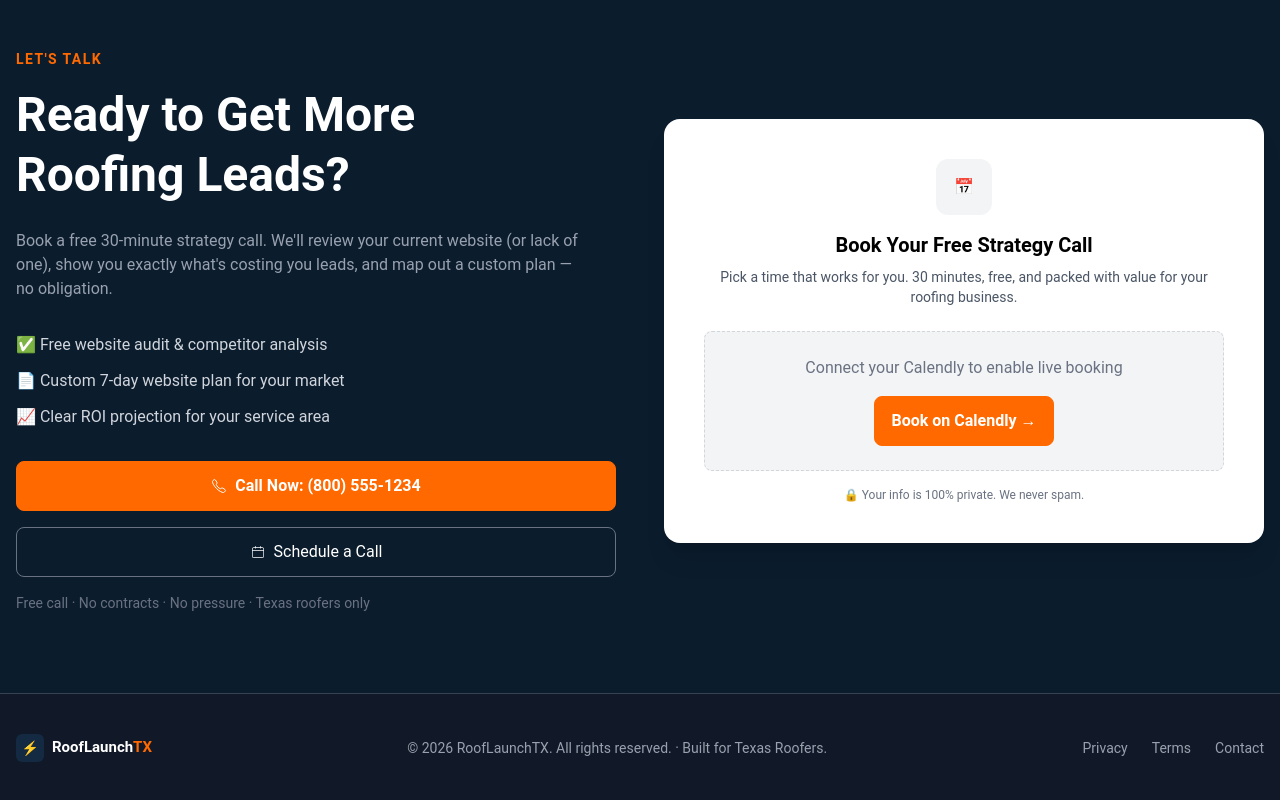
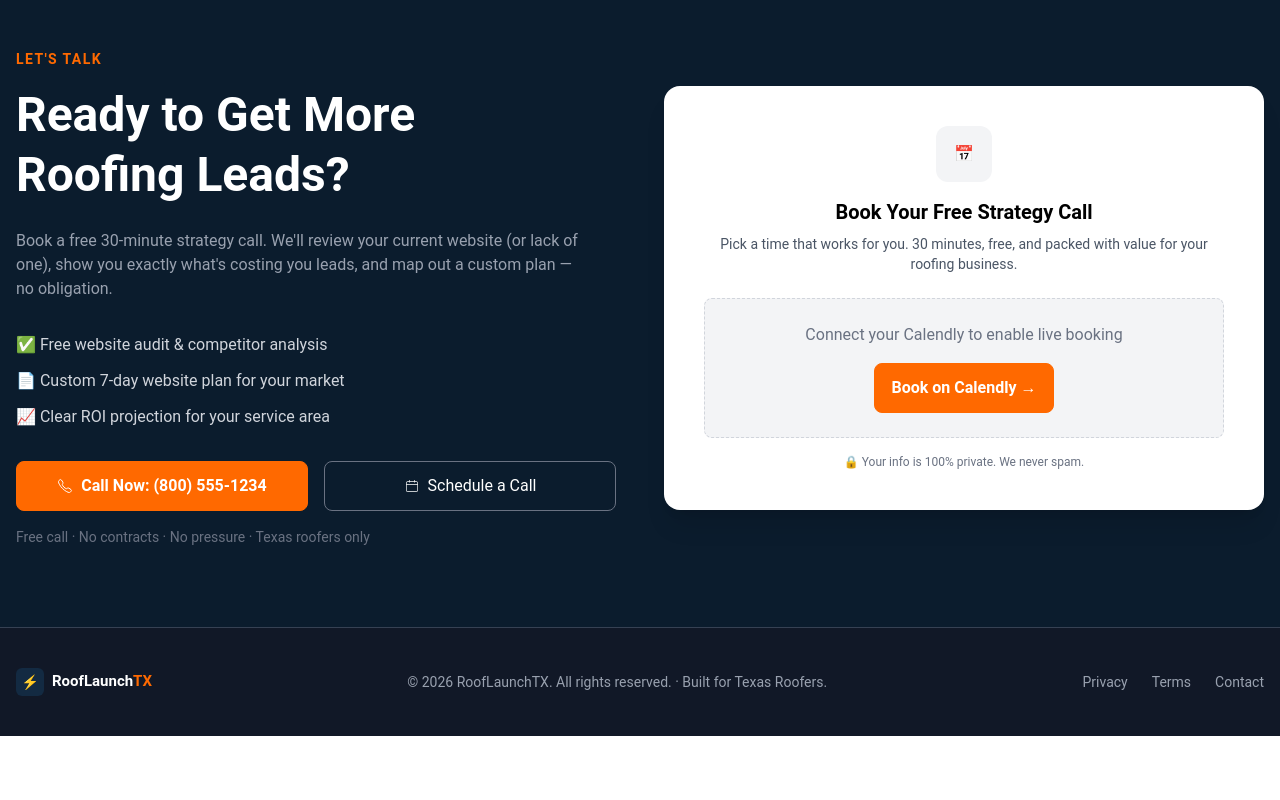
Before and after one commit to habibapanna/landing-page-project, a React (Vite) app: page / in a window 1280 px wide. Shown: the part 6708-7508 px from the top of the page. After the commit the page ends 7444 px from the top, so only its background shows below. Built offline with nearby package versions, Linux system fonts and the light colour scheme.

Commit message:
updated button

```diff
--- a/src/Shared/Footer.jsx
+++ b/src/Shared/Footer.jsx
@@ -34,7 +34,7 @@
           </ul>
 
           {/* Buttons */}
-          <div className="flex flex-wrap gap-4">
+          <div className="flex flex-col md:flex-row gap-4">
             <button className="bg-orange-500 hover:white border border-orange-500 hover:bg-white hover:text-orange-500 transition-all duration-500 text-white px-4 py-3 rounded-lg font-semibold cursor-pointer flex items-center justify-center gap-2 w-full">
               <IoCallOutline /> Call Now: (800) 555-1234
             </button>
```
